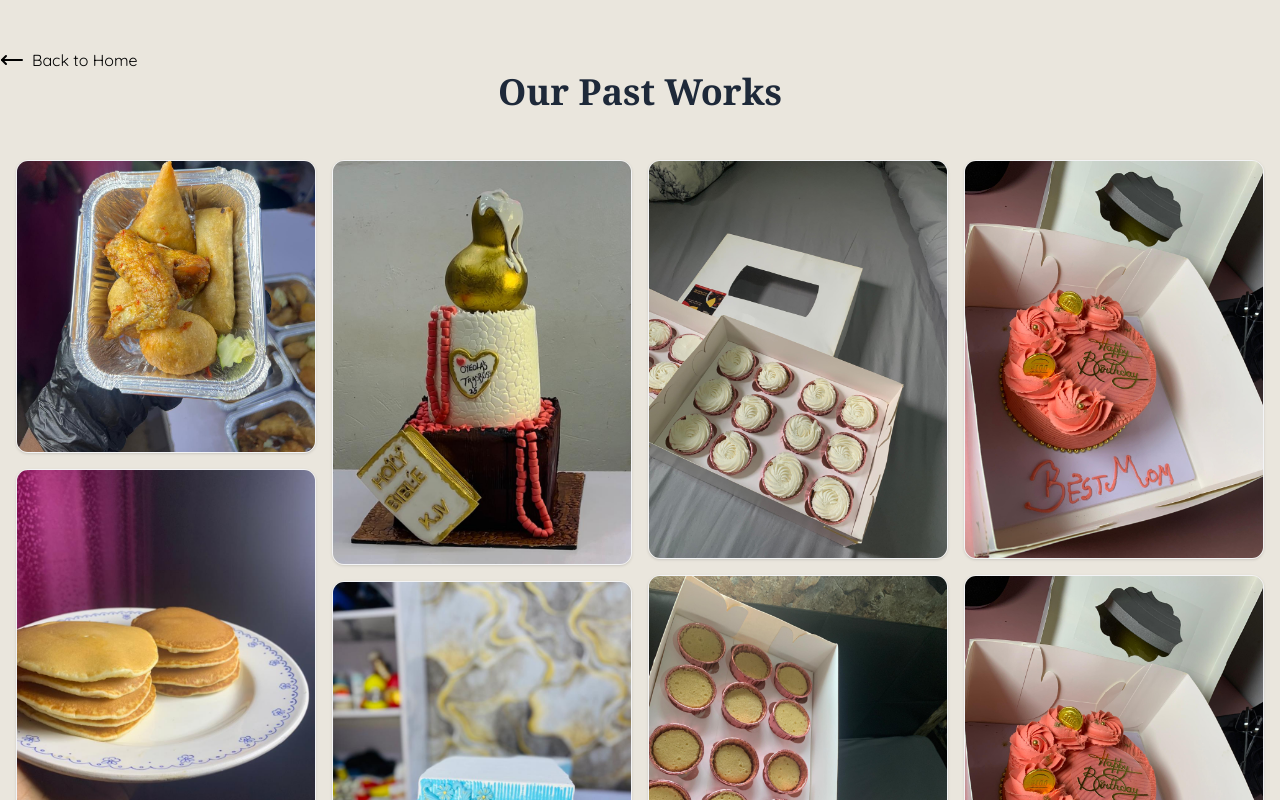
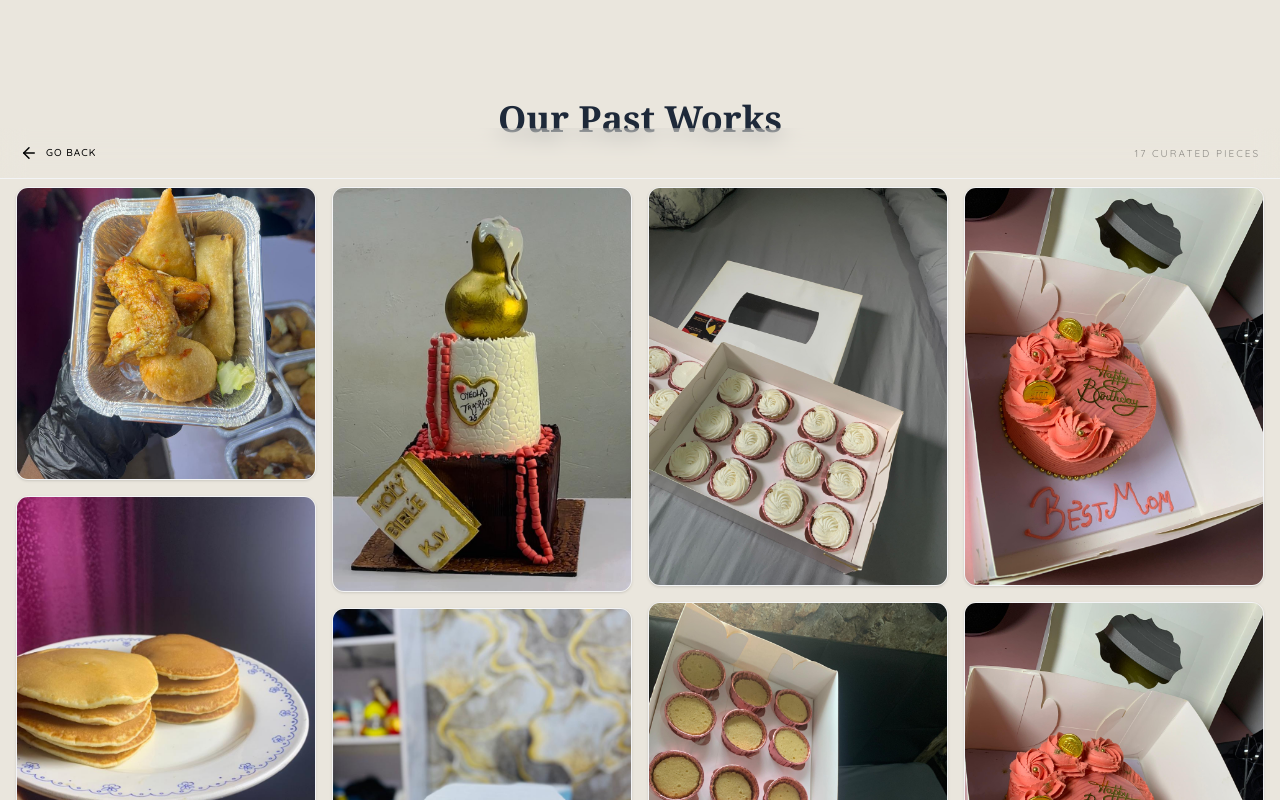
Before and after one commit to Elite-Dev-Repo/TabbieBites, a React (Vite) app: page /gallery in a window 1280 px wide. Shown: the top 800 px of the page. Built offline with nearby package versions, Linux system fonts and the light colour scheme.

Commit message:
use nav for gallery

```diff
--- a/src/components/Gallery.jsx
+++ b/src/components/Gallery.jsx
@@ -16,9 +16,11 @@ import image14 from "../assets/image (14).jpg";
 import image15 from "../assets/image (15).jpg";
 import image16 from "../assets/image (16).jpg";
 import image17 from "../assets/image17.jpg";
-import { MoveLeft } from "lucide-react";
+import { ArrowLeft } from "lucide-react";
+import { useNavigate } from "react-router-dom";
 
 function Gallery() {
+  const navigate = useNavigate();
   const [selectedImg, setSelectedImg] = useState(null);
 
   const imagelist = [
@@ -68,9 +70,22 @@ function Gallery() {
   return (
     <body>
       <section className="py-12  min-h-screen">
-        <a href="/" className="flex items-center gap-2">
-        <MoveLeft />  Back to Home
-        </a>
+        <div className="sticky top-20 z-10 bg-primary/80 backdrop-blur-md border-b border-gray-100">
+          <div className="cont py-4 flex items-center justify-between">
+            <button
+              onClick={() => navigate(-1)}
+              className="flex items-center gap-2 text-sm font-medium hover:gap-4 transition-all duration-300 group"
+            >
+              <ArrowLeft size={18} className="group-hover:text-primary" />
+              <span className="uppercase tracking-widest text-[10px]">
+                Go Back
+              </span>
+            </button>
+            <span className="text-[10px] uppercase tracking-[0.2em] opacity-40">
+              {imagelist.length} Curated Pieces
+            </span>
+          </div>
+        </div>
         <div className="max-w-7xl mx-auto px-4">
           <h1 className="text-4xl font-serif font-bold text-center mb-12 text-gray-800">
             Our Past Works
```
